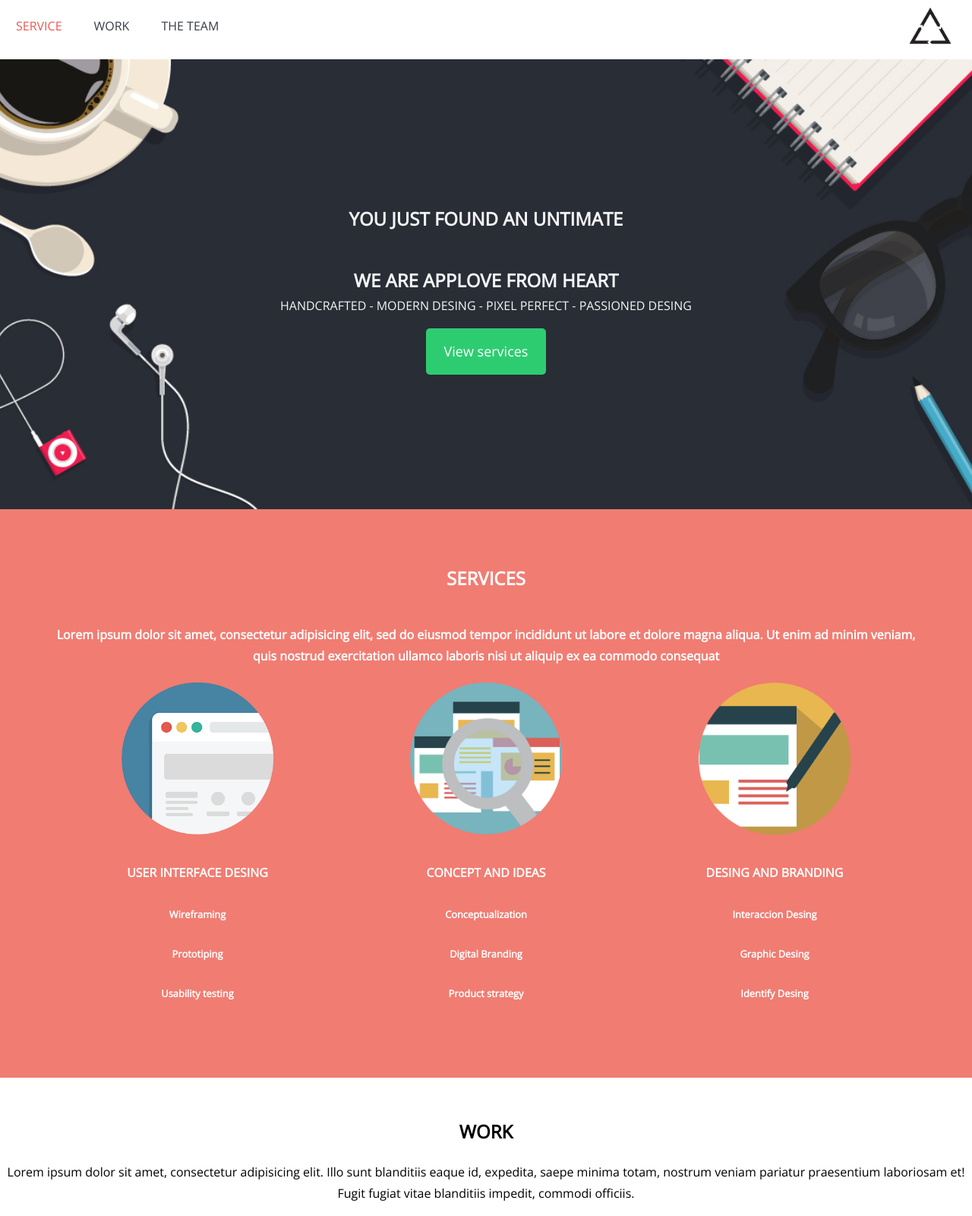
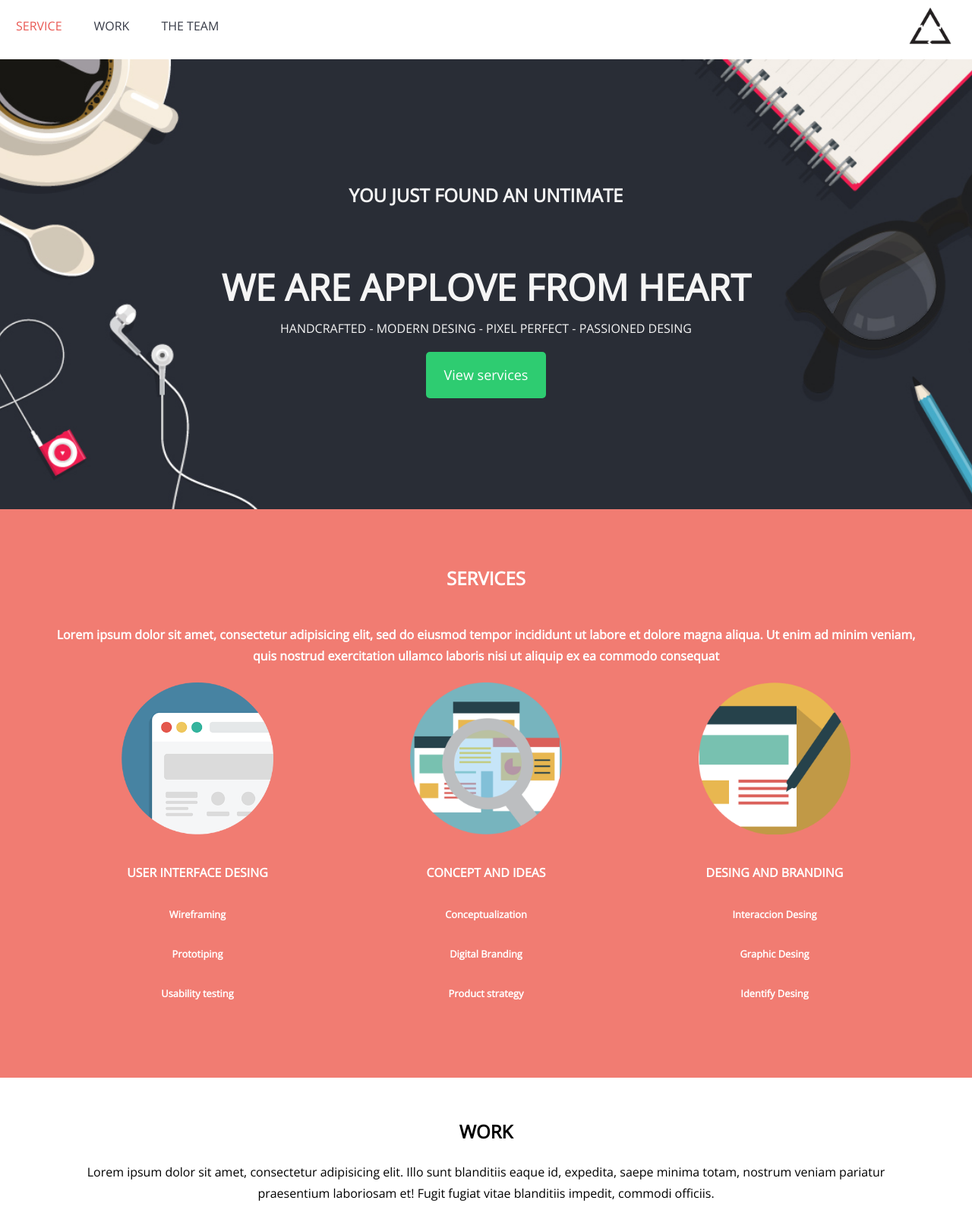
Before and after one commit to marioncastillo/app-love-flex, a plain HTML site: page index.html in a window 1280 px wide. Shown: the top 1600 px of the page at 76% size. Drawn offline with nearby package versions, Linux system fonts and the light colour scheme.

Commit message:
trabajo terminado

```diff
--- a/css/main.css
+++ b/css/main.css
@@ -61,6 +61,10 @@ a:hover{
 	font-size: 2.4em;
 }
 
+h1{
+	font-size: 3.0em;
+}
+
 .btn-home{
 	background-color: rgb(46,204,113);
 	font-size: 18px;
@@ -87,9 +91,6 @@ a:hover{
 
 }
 
-
-
-
 .work{
 	width: 100%;
 	height: 80%;
@@ -97,6 +98,11 @@ a:hover{
  	margin-top: 50px;
  	margin-bottom: 50px;
 
+}
+
+.trabajo{
+	padding-left: 100px;
+	padding-right: 100px;
 }
 
 #container{
@@ -114,6 +120,7 @@ a:hover{
 	display: flex;
 	justify-content: space-between;
 	justify-content: space-around;
+	margin-top: 50px;
 
 }
 
--- a/index.html
+++ b/index.html
@@ -4,6 +4,7 @@
 	<meta charset="UTF-8">
 	<title>AppLove with Flexbox</title>
 	<link href="https://fonts.googleapis.com/css?family=Open+Sans" rel="stylesheet">
+	<script src="https://use.fontawesome.com/be0dd1e218.js"></script>
 	<link rel="stylesheet" href="css/common.css">
 	<link rel="stylesheet" href="css/main.css">
 </head>
@@ -21,7 +22,7 @@
 
 <section id="home" class="flex-container">
 	<h2>YOU JUST FOUND AN UNTIMATE</h2>
-	<h1 class="text-uppercase texr-home mb-0">
+	<h1 class="text-uppercase texr-home mb-0" id="we">
 		we are applove from heart
 	</h1>
 	<p class="text-uppercase mt-0">
@@ -69,7 +70,7 @@
 		<h2 class="text-uppercase text-services mt-0">
 			Work
 		</h2>
-		<p> Lorem ipsum dolor sit amet, consectetur adipisicing elit. Illo sunt blanditiis eaque id, expedita, saepe minima totam, nostrum veniam pariatur praesentium laboriosam et! Fugit fugiat vitae blanditiis impedit, commodi officiis. </p>
+		<p class="trabajo"> Lorem ipsum dolor sit amet, consectetur adipisicing elit. Illo sunt blanditiis eaque id, expedita, saepe minima totam, nostrum veniam pariatur praesentium laboriosam et! Fugit fugiat vitae blanditiis impedit, commodi officiis. </p>
 	</div>
 	<div class="fotogrande">
 		<img src="assets/images/hero.png" alt="fotogrande" class="fotito">
@@ -86,7 +87,6 @@
 		<p>Nombre del Proyecto</p>
 		<p>Nombre del Proyecto</p>
 	</div>
-	<br>
 
 	<div class="fotos">
 	<img src="assets/images/img-4.jpg" alt="" class="foto">
@@ -103,7 +103,7 @@
 </section>
 
 <footer class="pie">
-	<p>Made with By bLaboratoria</p> <i class="fa fa-heart" aria-hidden="true"></i>
+	<p>Made with  <i class="fa fa-heart" aria-hidden="true"></i> By bLaboratoria</p>
 </footer>
 	<!-- Enlaza tu JS del proyecto aquí -->
 	<script src="js/app.js" ></script>
```
